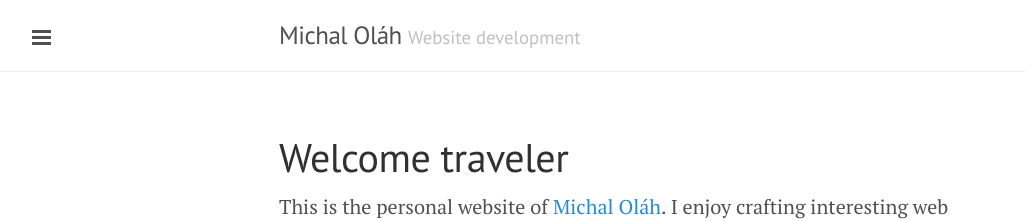
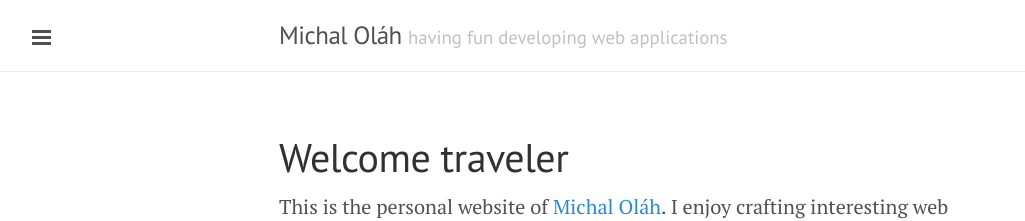
Before and after one commit to m1k3/m1k3.github.io, a Jekyll site: the page built from index.html, in a window 1280 px wide. Shown: the top 221 px of the page, without its empty margins (1-1026 px from the left). Built offline with Jekyll 4.4.1, drawn with Linux system fonts in a browser that asks for light colours; nearby versions of some CDN libraries; Markdown is read by kramdown in place of the engine named in the settings.

Commit message:
adding better tagline

```diff
--- a/_config.yml
+++ b/_config.yml
@@ -2,7 +2,7 @@ title: Michal Oláh
 author: Michal Oláh
 subtitle: ""
 description: "If something is not fun, it's not worth doing."
-tagline: "Website development"
+tagline: "having fun developing web applications"
 
 github: m1k3
 twitter: michalolah
```
